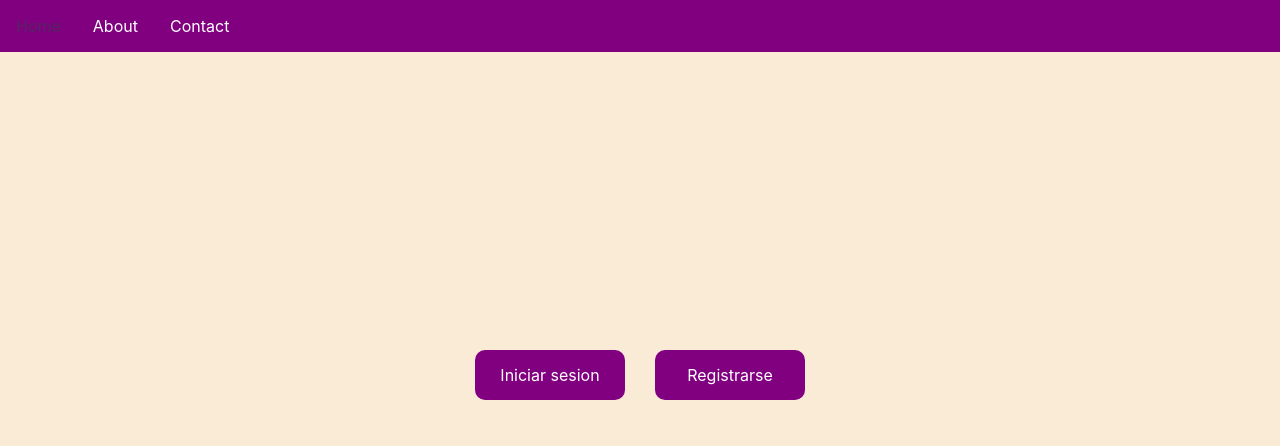
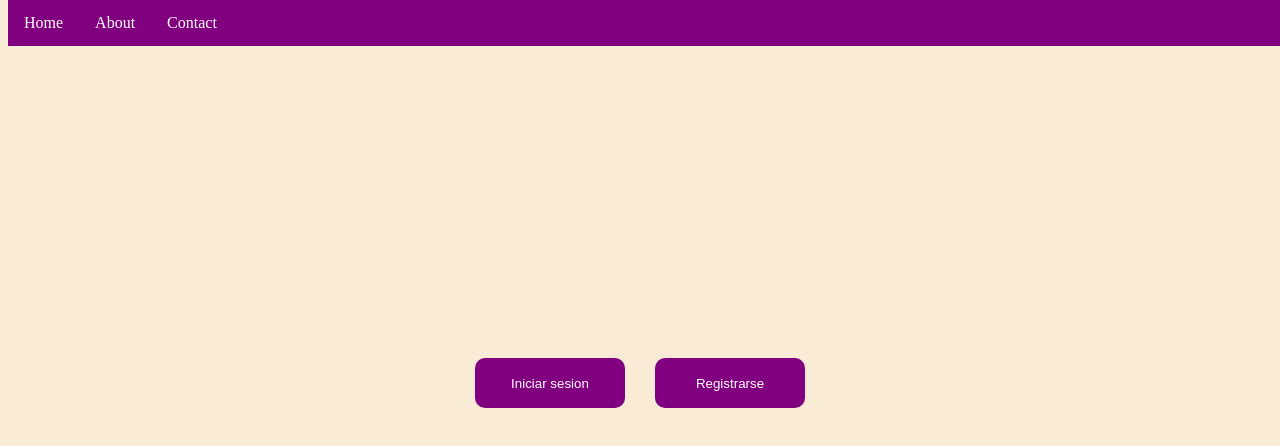
Before and after one commit to LCKEVIN22Z/lckevin22z.github.io, a plain HTML site: page index.html in a window 1280 px wide. Drawn offline with nearby package versions, Linux system fonts and the light colour scheme.

Commit message:
Añadi otro archivo

```diff
--- /dev/null
+++ b/estilos.css
@@ -0,0 +1,60 @@
+body {
+    background-color: antiquewhite;
+  }
+
+  .nav {
+    background-color: purple;
+    position: fixed;
+    top: 0;
+    width: 100%;
+    z-index: 1;
+  }
+
+  .nav ul {
+    list-style-type: none;
+    margin: 0;
+    padding: 0;
+    overflow: hidden;
+  }
+
+  .nav li {
+    float: left;
+  }
+
+  .nav a {
+    display: block;
+    color: white;
+    text-align: center;
+    padding: 14px 16px;
+    text-decoration: none;
+  }
+
+  .nav a:hover {
+    color: #572364;
+  }
+
+  .button {
+    width: 150px;
+    height: 50px;
+    background-color: purple;
+    color: white;
+    border: none;
+    border-radius: 10px;
+    transition: transform 0.3s;
+    margin: 15px;
+    white-space: nowrap;
+  }
+
+  .button:hover {
+    transform: scale(1.3);
+    background-color: #572364;
+  }
+
+  .center {
+    display: flex;
+    justify-content: center;
+    align-items: center;
+    height: calc(100vh - 50px);
+  }
+
+  /* Apl
--- a/index.html
+++ b/index.html
@@ -1,97 +1,7 @@
 <html>
   <head>
     <!-- Incluye el archivo CSS de un marco de diseño responsive, como Bootstrap o Foundation -->
-    <link rel="stylesheet" href="https://cdnjs.cloudflare.com/ajax/libs/twitter-bootstrap/4.5.2/css/bootstrap.min.css">
-
-    <style>
-      /* Aplica estilos diferentes a la página cuando se carga en un dispositivo con un ancho de pantalla de 600 píxeles o menos */
-      @media (max-width: 800px) {
-        .nav {
-            /* Convierte el elemento contenedor del menú en un contenedor flexible */
-        display: flex;
-            /* Centra los elementos del menú horizontalmente */
-        justify-content: center;
-            /* Centra los elementos del menú verticalmente */
-        align-items: center;
-        }
-        .nav li {
-          float: none;
-        }
-
-        .nav a {
-          display: block;
-          text-align: center;
-        }
-
-        .center {
-          flex-direction: column;
-        }
-
-        .nav li {
-          margin-bottom: 10px;
-        }
-        }
-
-
-      body {
-        background-color: antiquewhite;
-      }
-
-      .nav {
-        background-color: purple;
-        position: fixed;
-        top: 0;
-        width: 100%;
-        z-index: 1;
-      }
-
-      .nav ul {
-        list-style-type: none;
-        margin: 0;
-        padding: 0;
-        overflow: hidden;
-      }
-
-      .nav li {
-        float: left;
-      }
-
-      .nav a {
-        display: block;
-        color: white;
-        text-align: center;
-        padding: 14px 16px;
-        text-decoration: none;
-      }
-
-      .nav a:hover {
-        color: #572364;
-      }
-
-      .button {
-        width: 150px;
-        height: 50px;
-        background-color: purple;
-        color: white;
-        border: none;
-        border-radius: 10px;
-        transition: transform 0.3s;
-        margin: 15px;
-        white-space: nowrap;
-      }
-
-      .button:hover {
-        transform: scale(1.3);
-        background-color: #572364;
-      }
-
-      .center {
-        display: flex;
-        justify-content: center;
-        align-items: center;
-        height: calc(100vh - 50px);
-      }
-    </style>
+    <link rel="stylesheet" href="estilos.css">
   </head>
   <body>
     <div class="nav">
```
